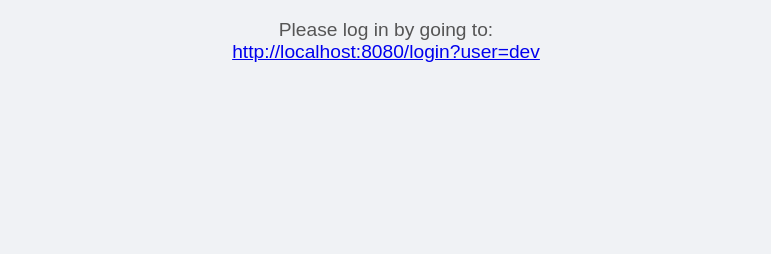
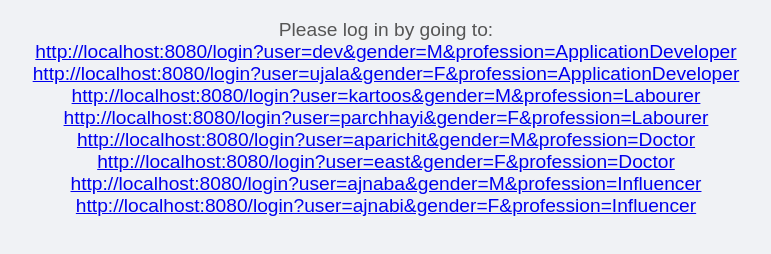
Before and after one commit to devashish234073/fake_website_fake_users_fake_posts_fake_comments, a plain HTML site: page index.html in a window 1280 px wide. Shown: the whole page, without its empty margins (254-1025 px from the left). Drawn offline with Linux system fonts and the light colour scheme.

Commit message:
fixed messages , removed generatePostFromLLM

```diff
--- a/index.html
+++ b/index.html
@@ -229,11 +229,11 @@
                 <div class="post-input">
                     <h2>Create a Post</h2>
                     <textarea id="postContent" rows="4" placeholder="What's on your mind?"></textarea>
-                    <div class="llm-section">
+                    <!--<div class="llm-section">
                         <input type="text" id="llmPrompt"
                             placeholder="Generate a post with LLM (e.g., generate a post about cats)">
                         <button onclick="generatePostFromLLM()">Generate</button>
-                    </div>
+                    </div>-->
                     <button onclick="createPost()">Post</button>
                 </div>
 
@@ -271,7 +271,14 @@
     </div>
     <div id="loginMessage">
         <p>Please log in by going to: <br>
-            <a href="http://localhost:8080/login?user=dev" id="loginLink">http://localhost:8080/login?user=dev</a>
+            <a href="http://localhost:8080/login?user=dev&gender=M&profession=ApplicationDeveloper" id="loginLink">http://localhost:8080/login?user=dev&gender=M&profession=ApplicationDeveloper</a><br>
+            <a href="http://localhost:8080/login?user=ujala&gender=F&profession=ApplicationDeveloper" id="loginLink">http://localhost:8080/login?user=ujala&gender=F&profession=ApplicationDeveloper</a><br>
+            <a href="http://localhost:8080/login?user=kartoos&gender=M&profession=Labourer" id="loginLink">http://localhost:8080/login?user=kartoos&gender=M&profession=Labourer</a><br>
+            <a href="http://localhost:8080/login?user=parchhayi&gender=F&profession=Labourer" id="loginLink">http://localhost:8080/login?user=parchhayi&gender=F&profession=Labourer</a><br>
+            <a href="http://localhost:8080/login?user=aparichit&gender=M&profession=Doctor" id="loginLink">http://localhost:8080/login?user=aparichit&gender=M&profession=Doctor</a><br>
+            <a href="http://localhost:8080/login?user=east&gender=F&profession=Doctor" id="loginLink">http://localhost:8080/login?user=east&gender=F&profession=Doctor</a><br>
+            <a href="http://localhost:8080/login?user=ajnaba&gender=M&profession=Influencer" id="loginLink">http://localhost:8080/login?user=ajnaba&gender=M&profession=Influencer</a><br>
+            <a href="http://localhost:8080/login?user=ajnabi&gender=F&profession=Influencer" id="loginLink">http://localhost:8080/login?user=ajnabi&gender=F&profession=Influencer</a><br>
         </p>
     </div>
 
@@ -399,7 +406,7 @@
             }
         };
 
-        const generatePostFromLLM = () => {
+        /*const generatePostFromLLM = () => {
             const prompt = document.getElementById('llmPrompt').value;
             if (prompt.trim()) {
                 fetch(`/llm-prompt?prompt=${encodeURIComponent(prompt)}`)
@@ -408,7 +415,7 @@
                         document.getElementById('postContent').value = data.response;
                     });
             }
-        };
+        };*/
 
         /*const getFeed = () => {
             fetch(`/get-feed?user=${currentUser}`)
@@ -539,6 +546,7 @@
             fetch(`/get-messages?user=${currentUser}&friend=${currentChatFriend}`)
                 .then(res => res.json())
                 .then(data => {
+                    console.log("got messages",data);
                     const chatMessagesDiv = document.getElementById('chatMessages');
                     chatMessagesDiv.innerHTML = '';
                     data.chat.forEach(message => {
```
Also changed, not shown: server.js (+5 -2 lines).
